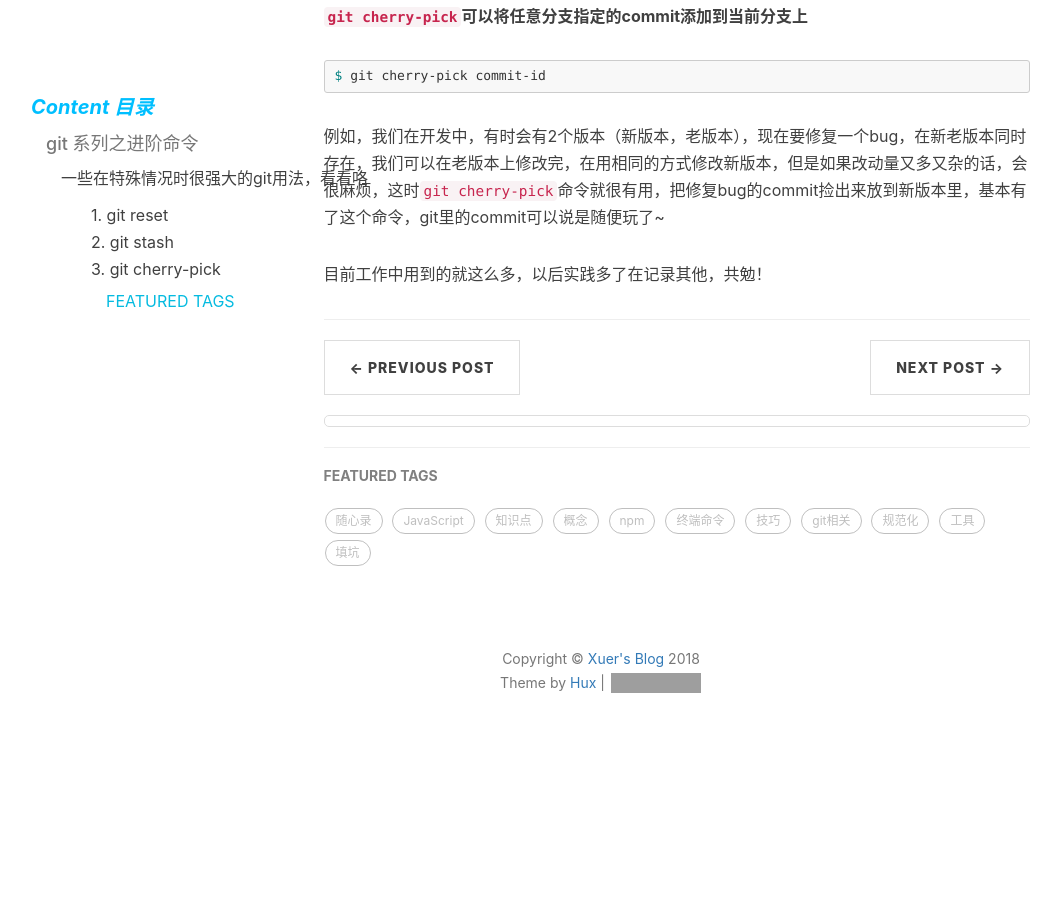
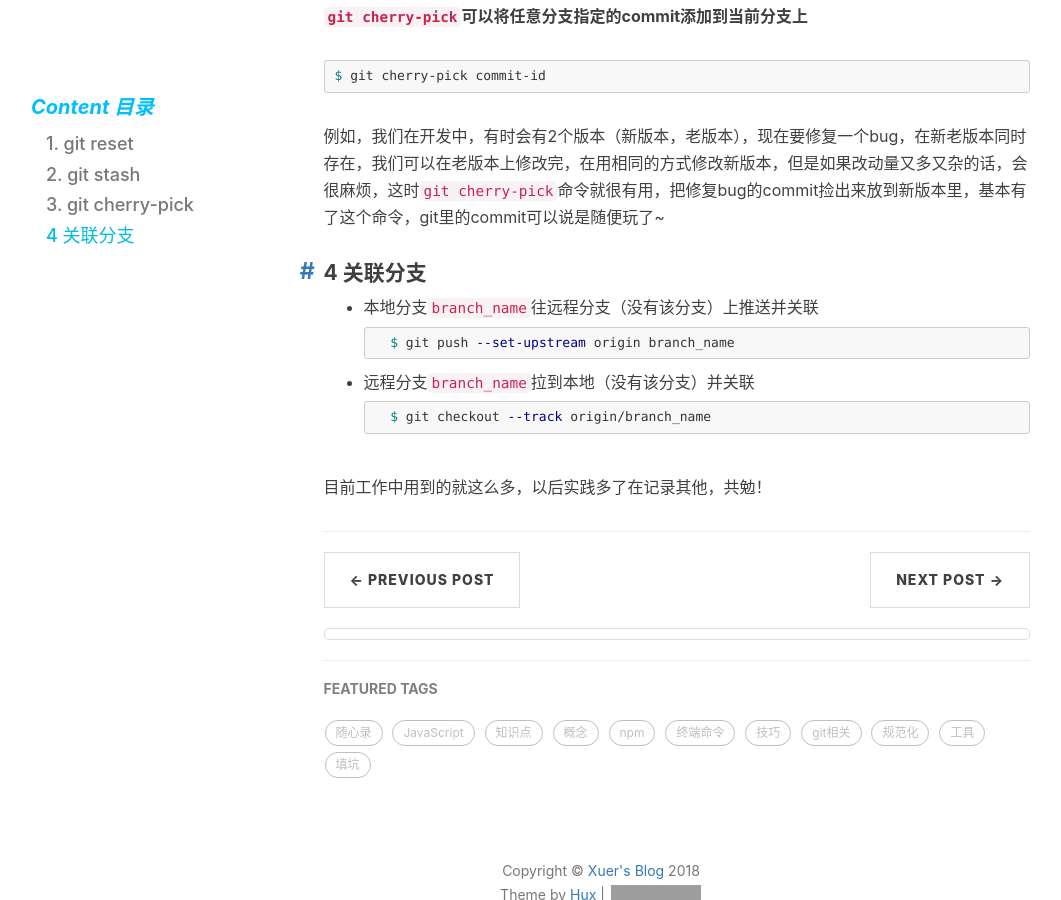
Before and after one commit to liuxingyu521/blog, a Jekyll site: the page built from _posts/2018-03-28-git-2.md, in a window 1280 px wide and 900 px high, scrolled down 1675 px. Shown: the whole window, without its empty margins (39-1100 px from the left). Built offline with Jekyll 4.4.1, drawn with Linux system fonts in a browser that asks for light colours; comment, search, counter and statistics services are not loaded; before the commit the page ends 2462 px from its top, so only the background shows below that; grey boxes are pictures that could not be loaded.

Commit message:
feat(post): git 命令增加新用法

````diff
--- a/_posts/2018-03-28-git-2.md
+++ b/_posts/2018-03-28-git-2.md
@@ -65,4 +65,19 @@
 
 例如，我们在开发中，有时会有2个版本（新版本，老版本），现在要修复一个bug，在新老版本同时存在，我们可以在老版本上修改完，在用相同的方式修改新版本，但是如果改动量又多又杂的话，会很麻烦，这时`git cherry-pick`命令就很有用，把修复bug的commit捡出来放到新版本里，基本有了这个命令，git里的commit可以说是随便玩了~
 
+#### 4 关联分支
+
+* 本地分支`branch_name`往远程分支（没有该分支）上推送并关联
+
+    ```sh
+    $ git push --set-upstream origin branch_name
+    ```
+
+* 远程分支`branch_name`拉到本地（没有该分支）并关联
+
+    ```sh
+    $ git checkout --track origin/branch_name
+    ```
+
+
 目前工作中用到的就这么多，以后实践多了在记录其他，共勉！
````
